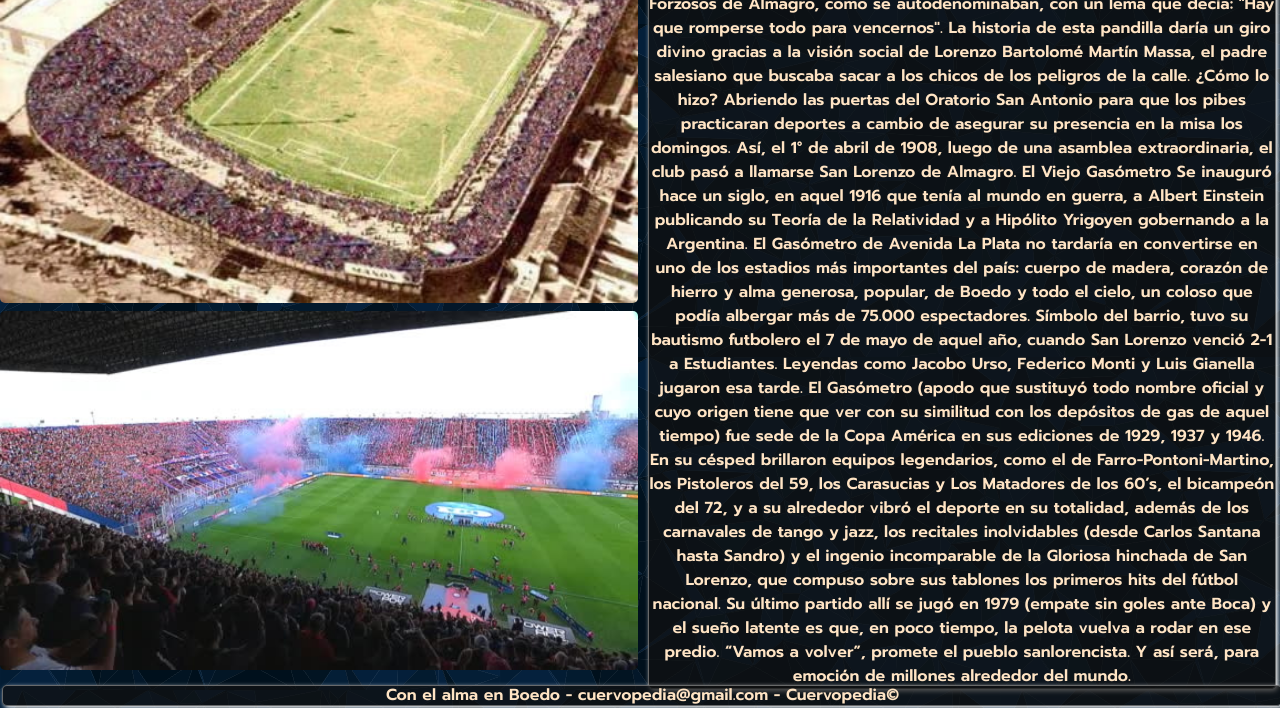
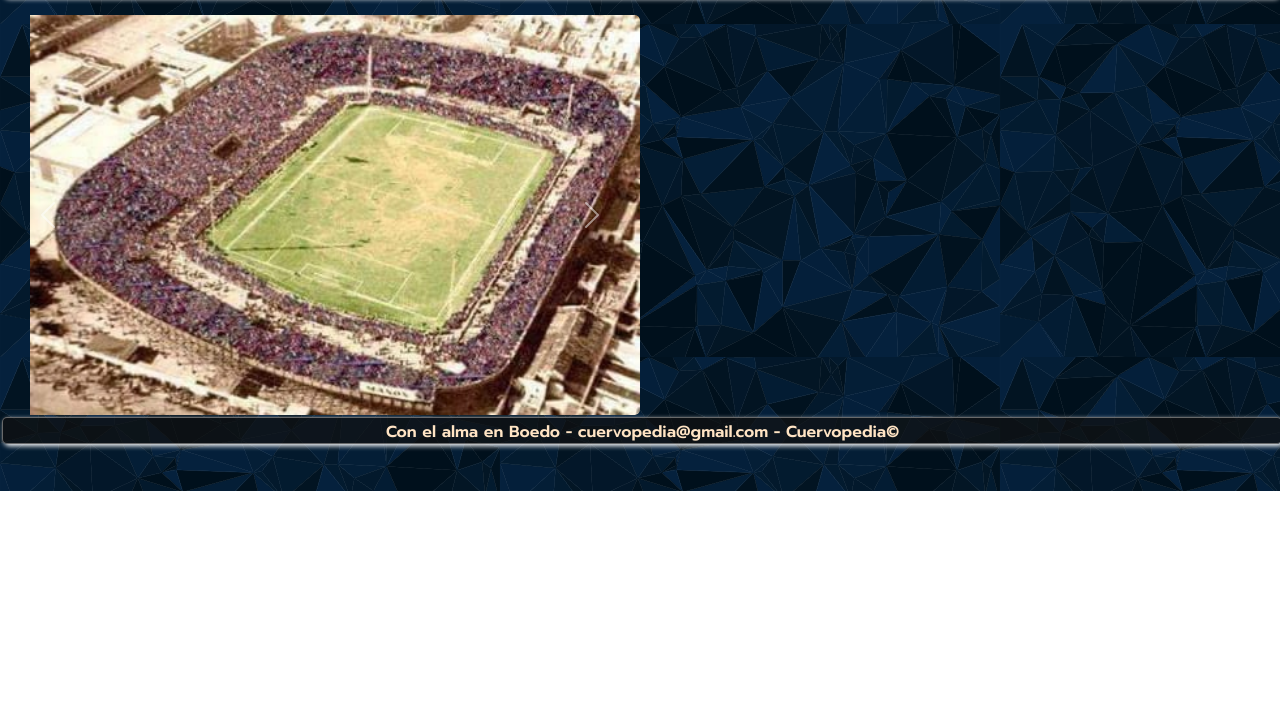
Before and after one commit to SantiagoMarquinez/PFMarquinez, a plain HTML site: page pages/el_club.html in a window 1280 px wide. Shown: the part 309-1017 px from the top of the page. After the commit the page ends 800 px from the top, so only its background shows below. Drawn offline with nearby package versions, Linux system fonts and the light colour scheme.

Commit message:
tarjetas la gloriosa cambio imagen y boton. rehice el club, usando carousel.elimine elementos sin usar

```diff
--- a/css/styles.css
+++ b/css/styles.css
@@ -356,6 +356,20 @@ header{
 
 /*el club*/
 
+.carousel-inner, .carousel-item, .carousel-item img{
+    height: 400px;
+    min-height: 30vh;
+    object-fit: cover;
+    border-radius: 5px;
+    padding-left: 10px;
+}
+
+.carousel-inner{
+    width: 50%;
+    justify-content: center;
+}
+
+
 .contenedor_club {
     display: grid;
     width: 100%;
@@ -484,6 +498,7 @@ header{
     border-radius: 5px;
     box-shadow: 2px 2px 5px white;
     padding-left: 1px;
+    padding-top: 5px;
 }
 
 .grid-body{
--- a/pages/el_club.html
+++ b/pages/el_club.html
@@ -8,10 +8,11 @@
     <link href="https://cdn.jsdelivr.net/npm/bootstrap@5.3.0-alpha3/dist/css/bootstrap.min.css" rel="stylesheet"
         integrity="sha384-KK94CHFLLe+nY2dmCWGMq91rCGa5gtU4mk92HdvYe+M/SXH301p5ILy+dN9+nJOZ" crossorigin="anonymous">
     <link rel="stylesheet" href="../css/styles.css">
+    <title>El Club</title>
 </head>
 
-<body class="grid-body fondo">
-    <header class="h-nav">
+<body class="fondo">
+    <header>
         <nav class="navbar navbar-dark bg-dark fixed-top">
             <div class="container-fluid">
                 <img class="cuervo" src="../images/logocuervo.jpg" alt="cuervo">
@@ -52,21 +53,11 @@
             </div>
         </nav>
     </header>
-
-    <main class="h-main pb-5">
-        <div class="separador contenedor-flex">
-            <h1 class="estilo-neon">El Club</h1>
-        </div>
-        <div class="contenedor_club"ar>
-            <div class="hijo hijo1">
-                <img class="gasometros" src="../images/gasometro.jpeg" alt="Viejo Gasometro">
-            </div>
-            <div class="hijo hijo2">
-                <img class="gasometros" src="../images/nuevoGasometro.jpg" alt="Nuevo Gasometro">
-            </div>
-            <div class="hijo hijo3">
-                <h2 class="estilo-neon fundacion">
-                    Fundación
+    <main>
+        <section class="d-flex flex-column justify-content-center">
+            <div class="separador d-flex flex-column justify-content-center align-items-center">
+                <h2 class="estilo-neon">
+                    FUNDACIóN
                 </h2>
                 <p class="parrafo">
                     A principios de 1907, un grupo de jóvenes entusiastas liderados por Federico Monti y Antonio
@@ -82,39 +73,52 @@
                     practicaran deportes a cambio de asegurar su presencia en la misa los domingos. Así, el 1° de abril
                     de
                     1908, luego de una asamblea extraordinaria, el club pasó a llamarse San Lorenzo de Almagro.
-                    El Viejo Gasómetro
-                    Se inauguró hace un siglo, en aquel 1916 que tenía al mundo en guerra, a Albert Einstein publicando
-                    su Teoría de la Relatividad y a Hipólito Yrigoyen gobernando a la Argentina. El Gasómetro de Avenida
-                    La Plata no tardaría en convertirse en uno de los estadios más importantes del país: cuerpo de
-                    madera, corazón de hierro y alma generosa, popular, de Boedo y todo el cielo, un coloso que podía
-                    albergar más de 75.000 espectadores. Símbolo del barrio, tuvo su bautismo futbolero el 7 de mayo de
-                    aquel año, cuando San Lorenzo venció 2-1 a Estudiantes. Leyendas como Jacobo Urso, Federico Monti y
-                    Luis Gianella jugaron esa tarde. El Gasómetro (apodo que sustituyó todo nombre oficial y cuyo origen
-                    tiene que ver con su similitud con los depósitos de gas de aquel tiempo) fue sede de la Copa América
-                    en sus ediciones de 1929, 1937 y 1946. En su césped brillaron equipos legendarios, como el de
-                    Farro-Pontoni-Martino, los Pistoleros del 59, los Carasucias y Los Matadores de los 60’s, el
-                    bicampeón del 72, y a su alrededor vibró el deporte en su totalidad, además de los carnavales de
-                    tango y jazz, los recitales inolvidables (desde Carlos Santana hasta Sandro) y el ingenio
-                    incomparable de la Gloriosa hinchada de San Lorenzo, que compuso sobre sus tablones los primeros
-                    hits del fútbol nacional. Su último partido allí se jugó en 1979 (empate sin goles ante Boca) y el
-                    sueño latente es que, en poco tiempo, la pelota vuelva a rodar en ese predio. “Vamos a volver”,
-                    promete el pueblo sanlorencista. Y así será, para emoción de millones alrededor del mundo.
-
-
                 </p>
             </div>
-        </div>
+        </section>
+        <section class="d-flex justify-content-center w-50 contenedor">
+            <div id="carouselExampleFade" class="carousel slide carousel-fade w-100 ">
+                <div class="carousel-inner w-100 justify-content-center">
+                    <div class="carousel-item active">
+                        <img src="../images/gasometro.jpeg" class="d-block w-100 carousel-img" alt="viejo gasometro">
+                    </div>
+                    <div class="carousel-item">
+                        <img src="../images/car-Viejo-gasometro-afuera.jpg" class="d-block w-100 carousel-img"
+                            alt="lateral viejo gasometro">
+                    </div>
+                    <div class="carousel-item">
+                        <img src="../images/car-vg-hinchada.jpg" class="d-block w-100 carousel-img"
+                            alt="hinchada en viejo gasometro">
+                    </div>
+                    <div class="carousel-item">
+                        <img src="../images/car-ng-final-libertadores.jpg" class="d-block w-100 carousel-img"
+                            alt="mosaico por la gloria">
+                    </div>
+                    <div class="carousel-item">
+                        <img src="../images/car-fuegos-ng.jpg" class="d-block w-100 carousel-img"
+                            alt="pirotecnia libertadores">
+                    </div>
+                </div>
+                <button class="carousel-control-prev" type="button" data-bs-target="#carouselExampleFade"
+                    data-bs-slide="prev">
+                    <span class="carousel-control-prev-icon" aria-hidden="true"></span>
+                    <span class="visually-hidden">Atras</span>
+                </button>
+                <button class="carousel-control-next" type="button" data-bs-target="#carouselExampleFade"
+                    data-bs-slide="next">
+                    <span class="carousel-control-next-icon" aria-hidden="true"></span>
+                    <span class="visually-hidden">Adelante</span>
+                </button>
+            </div>
+        </section>
 
     </main>
-
-    <footer class="h-footer">
+    <footer>
         <h3 class="footer"> Con el alma en Boedo - cuervopedia@gmail.com - Cuervopedia©</h3>
     </footer>
-
     <script src="https://cdn.jsdelivr.net/npm/bootstrap@5.3.0-alpha3/dist/js/bootstrap.bundle.min.js"
         integrity="sha384-ENjdO4Dr2bkBIFxQpeoTz1HIcje39Wm4jDKdf19U8gI4ddQ3GYNS7NTKfAdVQSZe" crossorigin="anonymous">
         </script>
-
 </body>
 
 </html>
```
Also changed, not shown: pages/la_gloriosa.html (+9 -26 lines), images/bandera oficial.jpg (deleted), images/car-Viejo-gasometro-afuera.jpg (added), images/car-fuegos-ng.jpg (added), images/car-vg-hinchada.jpg (added), images/san-lorenzo-vs-defensa-y-justicia.png (deleted), images/ultimopartido.png (deleted), 1 other file.
